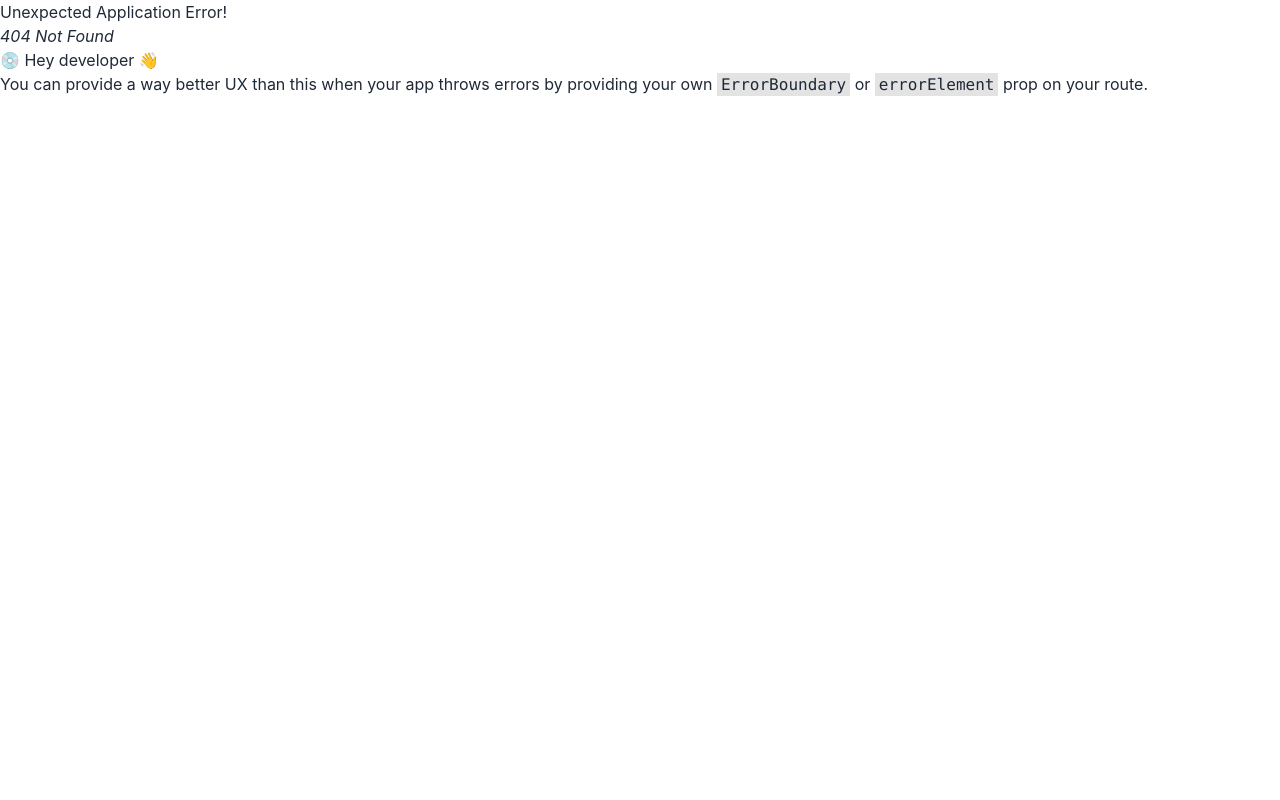
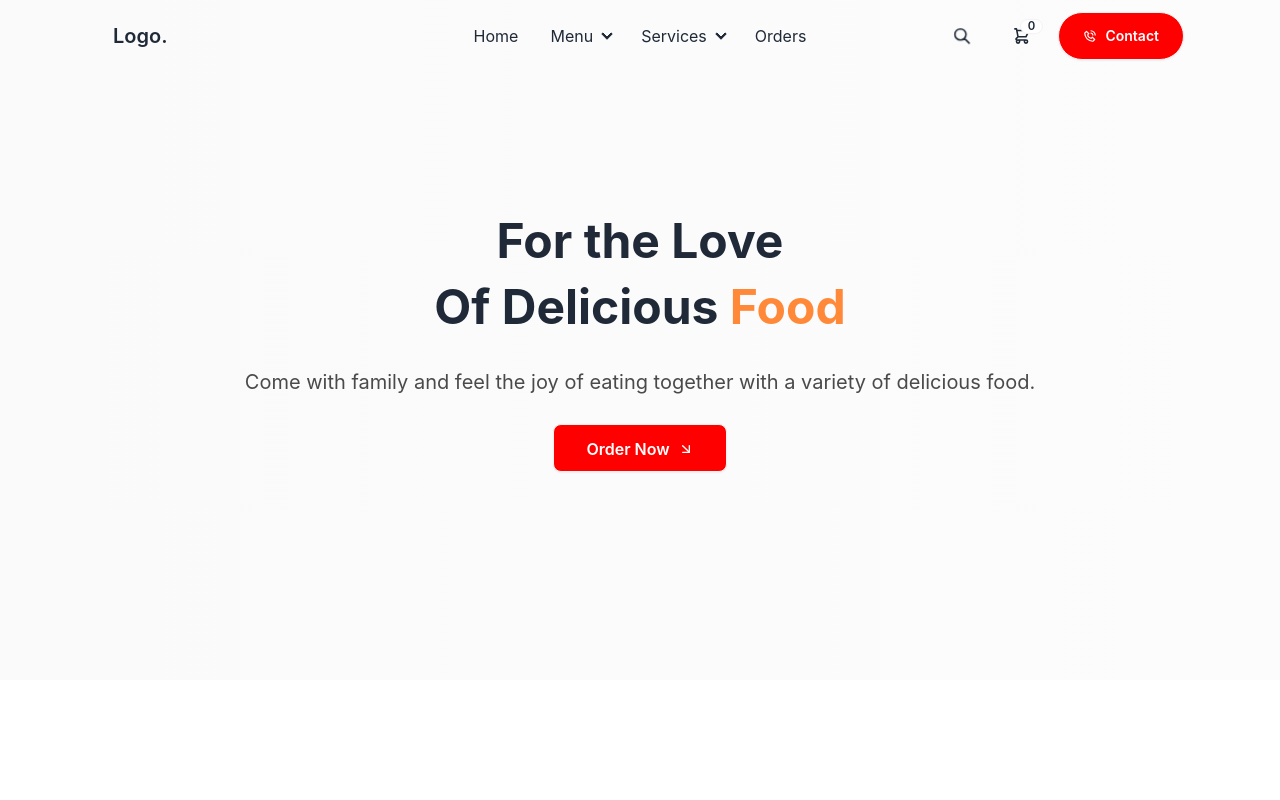
Before and after one commit to farhanshahriyar/Eatme-client, a React (Vite) app: page /menu in a window 1280 px wide. Before the commit this address had no page. Shown: the top 800 px of the page. Built offline with nearby package versions, Linux system fonts and the light colour scheme.

Commit message:
added menu page

```diff
--- a/src/App.css
+++ b/src/App.css
@@ -7,7 +7,7 @@ header {
 }
 
 .section-container {
-    @apply max-w-screen-2xl container mx-auto xl:px-24 px-4
+    @apply max-w-screen-2xl container mx-auto xl:px-24
 }
 
 
--- a/src/components/Categories/Categories.jsx
+++ b/src/components/Categories/Categories.jsx
@@ -37,7 +37,8 @@ const Categories = () => {
       {/* category cards */}
       <div className="flex flex-col sm:flex-row flex-wrap gap-8 justify-around items-center mt-12">
         {categoryItems.map((item, i) => (
-          <div key={i} className="shadow-lg rounded-md bg-white py-6 px-5 w-72 mx-auto text-center cursor-pointer hover:-translate-y-4 duration-300 trasition-all">
+          <div key={i} className="shadow-lg rounded-md bg-white py-6 px-5 w-72
+           mx-auto text-center cursor-pointer hover:-translate-y-4 duration-300 trasition-all">
             <div className="flex w-full mx-auto items-center justify-center">
               <img
                 src={item.image}
--- a/src/components/Header/Header.jsx
+++ b/src/components/Header/Header.jsx
@@ -30,7 +30,7 @@ const Header = () => {
           <summary>Menu</summary>
           <ul className="p-2">
             <li>
-              <a>All</a>
+              <a href="/menu">All</a>
             </li>
             <li>
               <a>Salad</a>
@@ -99,7 +99,7 @@ const Header = () => {
           </a>
         </div>
         <div className="navbar-center hidden lg:flex">
-          <ul className="menu menu-horizontal px-1">{navItems}</ul>
+          <ul className="menu menu-horizontal px-1 text-base">{navItems}</ul>
         </div>
         <div className="navbar-end">
           {/* search */}
--- a/src/layout/Main.jsx
+++ b/src/layout/Main.jsx
@@ -8,7 +8,7 @@ const Main = () => {
   return (
     <div>
       <Header />
-        <Outlet />
+      <div className="min-h-screen"><Outlet /></div>
       <Footer />
     </div>
   );
--- /dev/null
+++ b/src/pages/Shop/Menu.jsx
@@ -0,0 +1,67 @@
+import React, { useEffect, useState } from "react";
+import { FiArrowDownRight } from "react-icons/fi";
+
+const Menu = () => {
+  const [menu, setMenu] = useState([]);
+  const [filteredItems, setFilteredItems] = useState([]);
+  const [selectedCategory, setSelectedCategory] = useState("All");
+  const [sortOption, setSortOption] = useState("default");
+
+  // loading menu data
+  useEffect(() => {
+    // fetch data from json file
+    const fetchData = async () => {
+      try {
+        const response = await fetch("/menu.json");
+        const data = await response.json();
+        setMenu(data);
+        setFilteredItems(data);
+        // console.log(data);
+      } catch (error) {
+        console.log(error, "error feteching data");
+      }
+    };
+    // call the function
+    fetchData();
+  }, []);
+
+  // filtering menu based on category
+  const filterItems = (category) => {
+    const filtered =
+      category === "all"
+        ? menu
+        : menu.filter((item) => item.category === category);
+
+        setFilteredItems
+  };
+
+  return (
+    <div className="">
+      <div className="max-w-screen-2xl container mx-auto xl:px-24 bg-gradient-to-r from-[#FAFAFA] to-[#FCFCFC] p-4">
+        <div className="py-48 flex flex-col items-center justify-center space-y-7">
+          {/* Heading */}
+          <h2 className="text-center md:text-5xl text-4xl font-bold md:leading-snug leading-snug">
+            For the Love
+            <br /> Of Delicious <span className="text-[#FF8938]">Food</span>
+          </h2>
+
+          {/* Paragraph */}
+          <p className="text-[#4A4A4A] text-xl text-center">
+            Come with family and feel the joy of eating together with a variety
+            of delicious food.
+          </p>
+
+          {/* Button */}
+          <button className="btn px-8 py-3 font-semibold text-white bg-[#F00] hover:bg-[#FF8938] flex items-center gap-2 text-base">
+            Order Now <FiArrowDownRight />
+          </button>
+        </div>
+      </div>
+
+      {/* menu shop section */}
+      <div className="section-container"></div>
+    </div>
+  );
+};
+
+export default Menu;
--- a/src/router/Router.jsx
+++ b/src/router/Router.jsx
@@ -1,6 +1,7 @@
 import { createBrowserRouter } from "react-router-dom";
 import Main from "../layout/Main";
 import Home from "../pages/Home/Home";
+import Menu from "../pages/Shop/Menu";
 
 export const router = createBrowserRouter([
     {
@@ -8,6 +9,7 @@ export const router = createBrowserRouter([
       element: <Main/>,
         children: [
             { path: "/", element: <Home/> },
+            { path: "/menu", element: <Menu/> },
         ],
     },
   ]);
```
